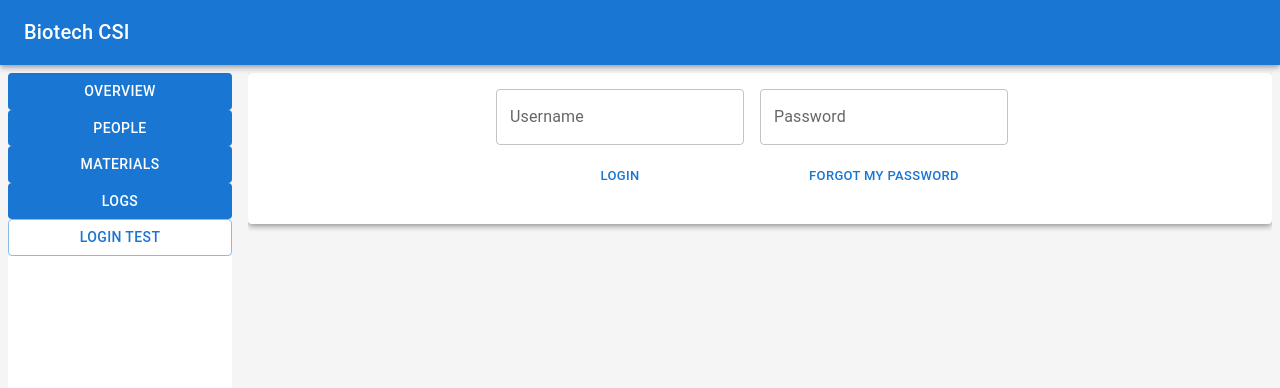
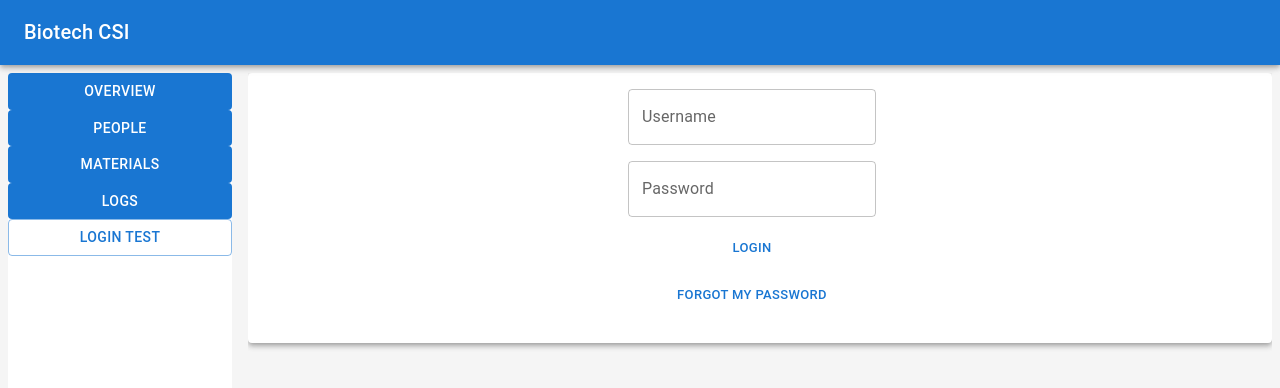
Before and after one commit to Minuteman-PWD-2025/Biotech-CSI, a Next.js app: page /login in a window 1280 px wide. Shown: the top 388 px of the page. Built offline with nearby package versions, Linux system fonts and the light colour scheme.

Commit message:
now it looks like an actual login screen (kind of)
still need to finish functions for checking accounts and whatnot

```diff
--- a/src/app/login/page.tsx
+++ b/src/app/login/page.tsx
@@ -39,7 +39,7 @@ export default function Data() {
                                 p: 4,
                                 borderRadius: 6,
                                 display: 'grid',
-                                gridTemplateColumns: { md: '1fr 1fr' },
+                                gridTemplateColumns: { md: '1fr' },
                                 gap: 2
                             }}>
                                 <Login></Login>
```
